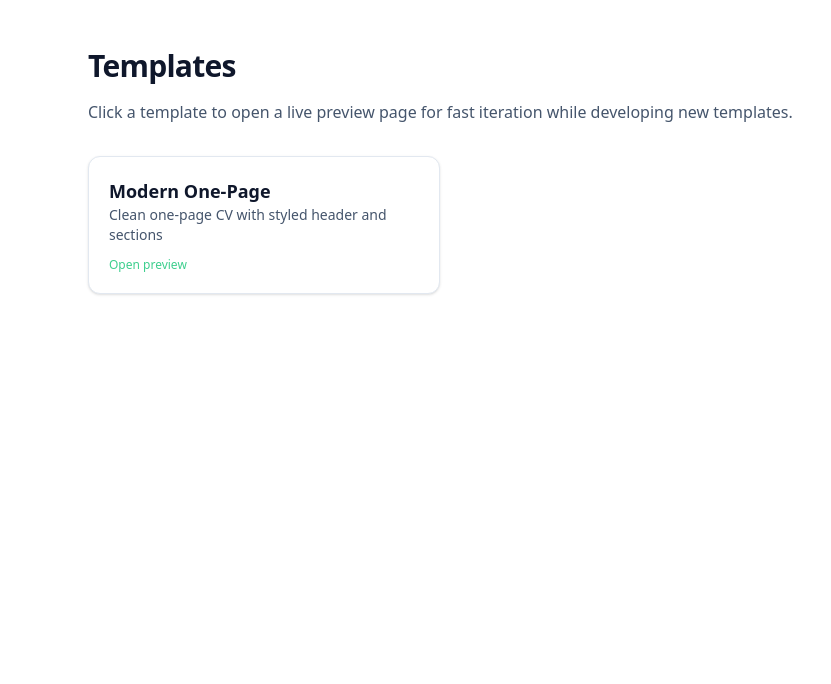
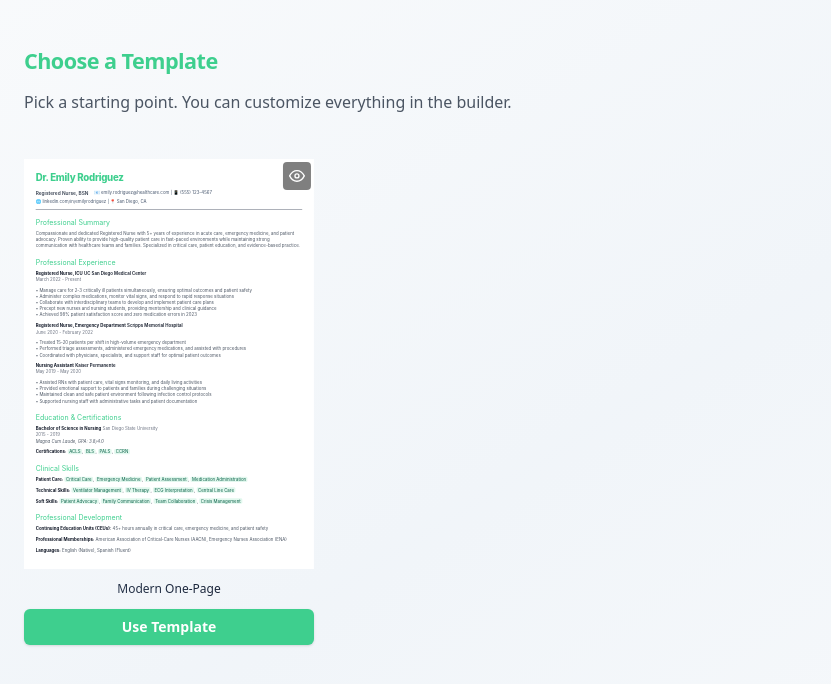
Before and after one commit to bimalpaudels/lebenslauf, a Next.js app: page /templates in a window 1280 px wide. Shown: the top 684 px of the page, without its empty margins (0-831 px from the left). Built offline with nearby package versions, Linux system fonts and the light colour scheme.

Commit message:
Feat: New navigation with separate template and template detail page.

```diff
--- a/app/dashboard/page.tsx
+++ b/app/dashboard/page.tsx
@@ -2,16 +2,13 @@
 
 import SiteHeader from "@/components/SiteHeader";
 import { useState, useEffect } from "react";
-import { getTemplates, getSampleMarkdown } from "@/templates/registry";
+// Templates are now chosen on a dedicated page
 import { getAllCVs, deleteCV, type CVData } from "@/lib/storage";
 import DashboardPreview from "@/components/DashboardPreview";
 
 export default function Dashboard() {
   const [savedCVs, setSavedCVs] = useState<{ [key: string]: CVData }>({});
   const [loading, setLoading] = useState(true);
-  const [templateSamples, setTemplateSamples] = useState<
-    Record<string, string>
-  >({});
   useEffect(() => {
     // Load saved CVs from localForage
     const loadSavedCVs = async () => {
@@ -25,70 +22,8 @@ export default function Dashboard() {
       }
     };
 
-    // Load sample markdown for template previews from registry
-    const loadTemplateSamples = async () => {
-      try {
-        const templates = getTemplates(); // Get templates inside useEffect
-        const entries = await Promise.all(
-          templates.map(
-            async (t) =>
-              [t.id, (await getSampleMarkdown(t.id)) || "# Sample"] as const
-          )
-        );
-        setTemplateSamples(Object.fromEntries(entries));
-      } catch (error) {
-        console.error("Error loading template samples:", error);
-      }
-    };
-
     loadSavedCVs();
-    loadTemplateSamples();
   }, []); // Remove templates dependency
-
-  // Templates registry (single source of truth) - moved after useEffect
-  const templates = getTemplates();
-
-  // Load template previews
-  // Previews are seeded from registry; no async fetch needed
-
-  const handleCreateNewCV = async (templateId: string) => {
-    try {
-      // Load template content
-      const template = templates.find((t) => t.id === templateId);
-      if (!template) return;
-
-      // Seed with sample markdown from registry when available
-      const sample = (await getSampleMarkdown(templateId)) || `# New CV`;
-
-      // Create new CV id and stage data in sessionStorage for builder to finalize
-      const cvId = Date.now().toString();
-      const now = Date.now().toString();
-      const cvData: CVData = {
-        created_at: now,
-        design: "",
-        content: sample,
-        name: template.name,
-        templateId,
-        style: {
-          fontSize: 12,
-          lineHeight: 1.4,
-          marginV: 20,
-          pageSize: "A4",
-          paragraphSpace: 1,
-          theme: "#3ECF8E",
-        },
-        updated_at: now,
-      };
-
-      // Stage pending CV for the builder page to persist; avoids flashing in list before navigation
-      try {
-        sessionStorage.setItem(`pending_cv_${cvId}`, JSON.stringify(cvData));
-      } catch {}
-      window.location.href = `/builder/${cvId}`;
-    } catch (error) {
-      console.error("Error creating new CV:", error);
-    }
-  };
 
   const handleDeleteCV = async (cvId: string) => {
     try {
@@ -124,11 +59,32 @@ export default function Dashboard() {
       {/* Main Content */}
       <main className="relative z-10 px-6 py-12">
         <div className="max-w-7xl mx-auto">
+          {/* Header with CTA */}
+          <div className="mb-6 flex items-center justify-between gap-4">
+            <h2 className="text-2xl font-bold text-slate-900 dark:text-white">
+              Your CVs
+            </h2>
+            <a
+              href="/templates"
+              className="inline-flex items-center gap-2 rounded-md bg-[#3ECF8E] px-4 py-2 text-sm font-semibold text-white shadow-sm hover:bg-emerald-500 focus:outline-none focus:ring-2 focus:ring-offset-2 focus:ring-emerald-400 dark:focus:ring-offset-slate-900 transition"
+            >
+              Choose Template
+              <svg
+                xmlns="http://www.w3.org/2000/svg"
+                viewBox="0 0 24 24"
+                fill="none"
+                stroke="currentColor"
+                strokeWidth="2"
+                className="w-4 h-4"
+              >
+                <path d="M5 12h14" />
+                <path d="M12 5l7 7-7 7" />
+              </svg>
+            </a>
+          </div>
+
           {/* Saved CVs Grid */}
           <div className="mb-12">
-            <h2 className="text-2xl font-bold text-slate-900 dark:text-white mb-6">
-              Your CVs
-            </h2>
             {loading ? (
               <div className="text-slate-600 dark:text-slate-400">
                 Loading...
@@ -151,9 +107,7 @@ export default function Dashboard() {
                   </svg>
                 </div>
                 <p className="text-lg font-medium">No CVs yet</p>
-                <p className="text-sm">
-                  Create your first CV by selecting a template below
-                </p>
+                <p className="text-sm">Choose a template to get started.</p>
               </div>
             ) : (
               <div className="grid grid-cols-1 md:grid-cols-2 lg:grid-cols-3 xl:grid-cols-4 gap-6">
@@ -225,61 +179,6 @@ export default function Dashboard() {
               </div>
             )}
           </div>
-
-          {/* Templates Section */}
-          <div>
-            <h2 className="text-2xl font-bold text-slate-900 dark:text-white mb-6">
-              Choose a Template
-            </h2>
-            <div className="grid grid-cols-1 md:grid-cols-2 lg:grid-cols-3 xl:grid-cols-4 gap-6">
-              {[...templates].map((template) => {
-                return (
-                  <div
-                    key={template.id}
-                    className="transition-all duration-200 flex flex-col relative bg-transparent"
-                    title={`${template.name}`}
-                  >
-                    <div
-                      className="group relative overflow-hidden cursor-pointer w-full aspect-[794/1123]"
-                      onClick={() => handleCreateNewCV(template.id)}
-                    >
-                      <DashboardPreview
-                        markdown={templateSamples[template.id] || "# Sample"}
-                        className="h-full"
-                        variant="template"
-                        templateId={template.id}
-                        contentOverlay={
-                          <button
-                            onClick={(e) => {
-                              e.stopPropagation();
-                              // no-op for now
-                            }}
-                            className="w-7 h-7 rounded bg-black/50 text-white flex items-center justify-center"
-                            title="View Template"
-                          >
-                            <svg
-                              xmlns="http://www.w3.org/2000/svg"
-                              viewBox="0 0 24 24"
-                              fill="none"
-                              stroke="currentColor"
-                              strokeWidth="2"
-                              className="w-4 h-4"
-                            >
-                              <path d="M1 12s4-8 11-8 11 8 11 8-4 8-11 8-11-8-11-8z" />
-                              <circle cx="12" cy="12" r="3" />
-                            </svg>
-                          </button>
-                        }
-                      />
-                    </div>
-                    <div className="mt-3 text-xs font-medium text-center bg-gradient-to-r from-slate-700 to-slate-900 dark:from-slate-200 dark:to-slate-400 bg-clip-text text-transparent">
-                      {template.name}
-                    </div>
-                  </div>
-                );
-              })}
-            </div>
-          </div>
         </div>
       </main>
 
--- a/app/templates/[id]/page.tsx
+++ b/app/templates/[id]/page.tsx
@@ -6,6 +6,8 @@ import {
   TemplateHost,
   type ThemeTokens,
 } from "@/components/builder/TemplateHost";
+import { getTemplateById, getSampleMarkdown } from "@/templates/registry";
+import type { CVData } from "@/lib/storage";
 
 type PageProps = {
   params: { id: string };
@@ -13,6 +15,7 @@ type PageProps = {
 
 export default function TemplatePreviewPage({ params }: PageProps) {
   const templateId = params.id;
+  const templateMeta = getTemplateById(templateId);
 
   const [markdown, setMarkdown] = useState<string>("");
   const [error, setError] = useState<string | null>(null);
@@ -32,7 +35,6 @@ export default function TemplatePreviewPage({ params }: PageProps) {
     let isActive = true;
     (async () => {
       try {
-        const { getSampleMarkdown } = await import("@/templates/registry");
         const sample = await getSampleMarkdown(templateId);
         if (!isActive) return;
         setMarkdown(sample || "# Sample");
@@ -52,21 +54,82 @@ export default function TemplatePreviewPage({ params }: PageProps) {
     };
   }, [templateId]);
 
+  const handleUseTemplate = async () => {
+    try {
+      const sample = (await getSampleMarkdown(templateId)) || `# New CV`;
+      const cvId = Date.now().toString();
+      const now = Date.now().toString();
+      const cvData: CVData = {
+        created_at: now,
+        updated_at: now,
+        design: "",
+        content: sample,
+        name: templateMeta?.name || templateId,
+        templateId,
+        style: {
+          fontSize: 12,
+          lineHeight: 1.4,
+          marginV: 20,
+          pageSize: "A4",
+          paragraphSpace: 1,
+          theme: "#3ECF8E",
+        },
+      };
+      try {
+        sessionStorage.setItem(`pending_cv_${cvId}`, JSON.stringify(cvData));
+      } catch {}
+      window.location.href = `/builder/${cvId}`;
+    } catch (e) {
+      console.error("Failed to use template", e);
+    }
+  };
+
   return (
     <div className="min-h-screen bg-gradient-to-br from-slate-50 via-slate-100 to-slate-50 dark:from-slate-900 dark:via-slate-800 dark:to-slate-900 text-slate-900 dark:text-slate-100">
       <SiteHeader />
       <main className="relative z-10 px-6 py-10">
-        <div className="max-w-3xl mx-auto">
-          <div className="mb-6">
-            <h1 className="text-2xl font-bold">{templateId}</h1>
+        <div className="max-w-7xl mx-auto grid grid-cols-1 lg:grid-cols-5 gap-8 items-start">
+          {/* Left: meta */}
+          <div className="lg:col-span-2 order-2 lg:order-1">
+            <h1 className="text-3xl font-extrabold tracking-tight">
+              {templateMeta?.name || templateId}
+            </h1>
+            <p className="mt-2 text-slate-600 dark:text-slate-300">
+              {templateMeta?.description || "Preview of the template."}
+            </p>
+
+            <div className="mt-6 rounded-xl border border-slate-200 dark:border-slate-700 bg-white dark:bg-slate-800 p-5">
+              <div className="text-sm text-slate-600 dark:text-slate-300">
+                <div className="flex items-center justify-between py-2">
+                  <span>Creator</span>
+                  <span className="font-medium">BuildCV Team</span>
+                </div>
+                <div className="flex items-center justify-between py-2">
+                  <span>Format</span>
+                  <span className="font-medium">A4</span>
+                </div>
+                <div className="flex items-center justify-between py-2">
+                  <span>Theme Color</span>
+                  <span className="font-medium">#3ECF8E</span>
+                </div>
+              </div>
+              <button
+                onClick={handleUseTemplate}
+                className="mt-5 w-full inline-flex items-center justify-center gap-2 rounded-md bg-[#3ECF8E] px-4 py-2 text-sm font-semibold text-white shadow-sm hover:bg-emerald-500 focus:outline-none focus:ring-2 focus:ring-offset-2 focus:ring-emerald-400 dark:focus:ring-offset-slate-900 transition"
+              >
+                Use Template
+              </button>
             </div>
 
             {error && (
-            <div className="mb-4 rounded border border-red-500/30 bg-red-500/10 p-3 text-sm text-red-200 dark:text-red-200">
+              <div className="mt-4 rounded border border-red-500/30 bg-red-500/10 p-3 text-sm text-red-200 dark:text-red-200">
                 {error}
               </div>
             )}
+          </div>
 
+          {/* Right: preview */}
+          <div className="lg:col-span-3 order-1 lg:order-2">
             <article className="rounded-lg bg-white dark:bg-slate-800 text-slate-800 dark:text-slate-200 shadow-lg border border-slate-200 dark:border-slate-700">
               <div className="p-6">
                 <TemplateHost
@@ -77,6 +140,7 @@ export default function TemplatePreviewPage({ params }: PageProps) {
               </div>
             </article>
           </div>
+        </div>
       </main>
 
       <div className="fixed inset-0 overflow-hidden pointer-events-none">
--- a/app/templates/page.tsx
+++ b/app/templates/page.tsx
@@ -1,36 +1,132 @@
 "use client";
 
-import Link from "next/link";
-import React from "react";
-import { getTemplates } from "@/templates/registry";
-
-const templates = getTemplates();
+import React, { useEffect, useState } from "react";
+import DashboardPreview from "@/components/DashboardPreview";
+import {
+  getTemplates,
+  getSampleMarkdown,
+  getTemplateById,
+} from "@/templates/registry";
+import type { CVData } from "@/lib/storage";
 
 export default function TemplatesIndexPage() {
+  const templates = getTemplates();
+  const [samples, setSamples] = useState<Record<string, string>>({});
+
+  useEffect(() => {
+    let active = true;
+    (async () => {
+      const entries = await Promise.all(
+        templates.map(
+          async (t) =>
+            [t.id, (await getSampleMarkdown(t.id)) || "# Sample"] as const
+        )
+      );
+      if (!active) return;
+      setSamples(Object.fromEntries(entries));
+    })();
+    return () => {
+      active = false;
+    };
+  }, [templates]);
+
+  const handleUseTemplate = async (templateId: string) => {
+    try {
+      const meta = getTemplateById(templateId);
+      if (!meta) return;
+      const sample = (await getSampleMarkdown(templateId)) || `# New CV`;
+
+      const cvId = Date.now().toString();
+      const now = Date.now().toString();
+      const cvData: CVData = {
+        created_at: now,
+        updated_at: now,
+        design: "",
+        content: sample,
+        name: meta.name,
+        templateId,
+        style: {
+          fontSize: 12,
+          lineHeight: 1.4,
+          marginV: 20,
+          pageSize: "A4",
+          paragraphSpace: 1,
+          theme: "#3ECF8E",
+        },
+      };
+      try {
+        sessionStorage.setItem(`pending_cv_${cvId}`, JSON.stringify(cvData));
+      } catch {}
+      window.location.href = `/builder/${cvId}`;
+    } catch (e) {
+      console.error("Failed to use template", e);
+    }
+  };
+
   return (
-    <div className="min-h-screen bg-white text-slate-900 dark:bg-slate-900 dark:text-white">
-      <div className="max-w-6xl mx-auto px-6 py-12">
-        <h1 className="text-3xl font-extrabold mb-4 tracking-tight">
-          Templates
-        </h1>
-        <p className="text-slate-600 dark:text-slate-300 mb-8">
-          Click a template to open a live preview page for fast iteration while
-          developing new templates.
-        </p>
+    <div className="min-h-screen bg-gradient-to-br from-slate-50 via-slate-100 to-slate-50 dark:from-slate-900 dark:via-slate-800 dark:to-slate-900 text-slate-900 dark:text-slate-100">
+      <div className="max-w-7xl mx-auto px-6 py-12">
+        <div className="mb-8 flex items-end justify-between gap-4">
+          <div>
+            <h1 className="text-3xl font-extrabold tracking-tight">
+              Choose a Template
+            </h1>
+            <p className="text-slate-600 dark:text-slate-300 mt-2">
+              Pick a starting point. You can customize everything in the
+              builder.
+            </p>
+          </div>
+        </div>
 
-        <div className="grid grid-cols-1 sm:grid-cols-2 lg:grid-cols-3 gap-6">
+        <div className="grid grid-cols-1 md:grid-cols-2 lg:grid-cols-3 xl:grid-cols-4 gap-6">
           {templates.map((t) => (
-            <Link
-              key={t.id}
-              href={`/templates/${t.id}`}
-              className="block rounded-xl border border-slate-200 dark:border-slate-700 bg-white dark:bg-slate-800 p-5 hover:border-slate-300 dark:hover:border-slate-600 transition shadow-sm hover:shadow-md"
-            >
-              <div className="font-semibold text-lg">{t.name}</div>
-              <div className="text-slate-600 dark:text-slate-300 text-sm">
-                {t.description}
+            <div key={t.id} className="flex flex-col">
+              <div
+                className="group relative overflow-hidden cursor-pointer w-full aspect-[794/1123]"
+                onClick={() => (window.location.href = `/templates/${t.id}`)}
+                title={`${t.name}`}
+              >
+                <DashboardPreview
+                  markdown={samples[t.id] || "# Sample"}
+                  className="h-full"
+                  variant="template"
+                  templateId={t.id}
+                  contentOverlay={
+                    <button
+                      onClick={(e) => {
+                        e.stopPropagation();
+                        window.location.href = `/templates/${t.id}`;
+                      }}
+                      className="w-7 h-7 rounded bg-black/50 text-white flex items-center justify-center"
+                      title="View Template"
+                    >
+                      <svg
+                        xmlns="http://www.w3.org/2000/svg"
+                        viewBox="0 0 24 24"
+                        fill="none"
+                        stroke="currentColor"
+                        strokeWidth="2"
+                        className="w-4 h-4"
+                      >
+                        <path d="M1 12s4-8 11-8 11 8 11 8-4 8-11 8-11-8-11-8z" />
+                        <circle cx="12" cy="12" r="3" />
+                      </svg>
+                    </button>
+                  }
+                />
               </div>
-              <div className="mt-3 text-xs text-[#3ECF8E]">Open preview</div>
-            </Link>
+              <div className="mt-3 text-xs font-medium text-center bg-gradient-to-r from-slate-700 to-slate-900 dark:from-slate-200 dark:to-slate-400 bg-clip-text text-transparent">
+                {t.name}
+              </div>
+              <div className="mt-3">
+                <button
+                  onClick={() => handleUseTemplate(t.id)}
+                  className="w-full inline-flex items-center justify-center gap-2 rounded-md bg-[#3ECF8E] px-3 py-2 text-sm font-semibold text-white shadow-sm hover:bg-emerald-500 focus:outline-none focus:ring-2 focus:ring-offset-2 focus:ring-emerald-400 dark:focus:ring-offset-slate-900 transition"
+                >
+                  Use Template
+                </button>
+              </div>
+            </div>
           ))}
         </div>
       </div>
```
Lines whose indentation alone changed are shown as unchanged.
